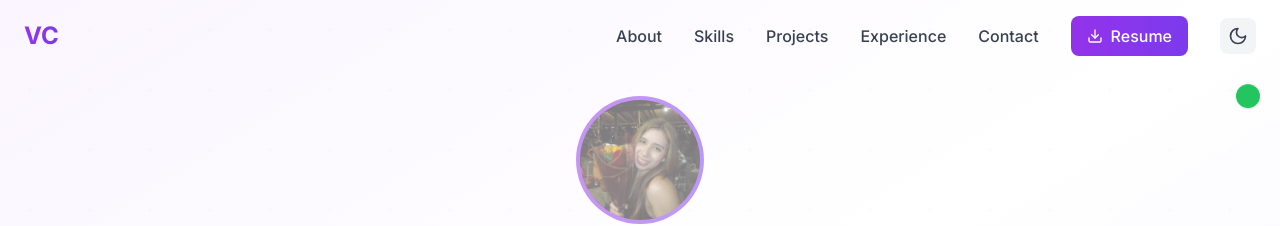
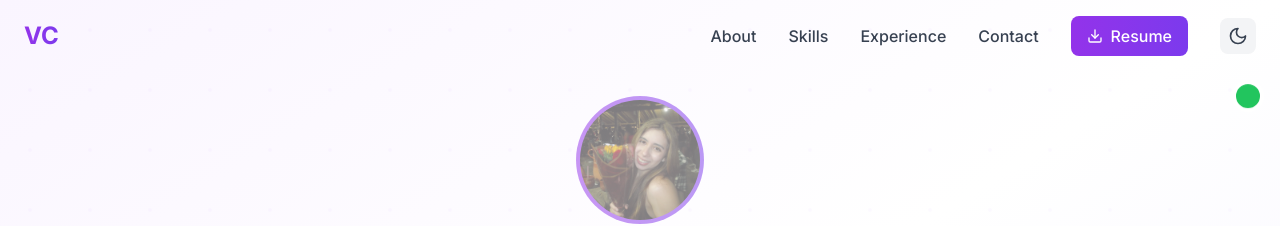
Before and after one commit to vanecuevar98/Vanessaportafolio, a React (Vite) app: page / in a window 1280 px wide. Shown: the top 226 px of the page. Built offline with nearby package versions, Linux system fonts and the light colour scheme.

Commit message:
Delete Projects in nav bar

```diff
--- a/src/components/Footer.tsx
+++ b/src/components/Footer.tsx
@@ -7,7 +7,6 @@ const Footer: React.FC = () => {
   const quickLinks = [
     { label: 'About', href: '#about' },
     { label: 'Skills', href: '#skills' },
-    { label: 'Projects', href: '#projects' },
     { label: 'Experience', href: '#experience' },
     { label: 'Contact', href: '#contact' }
   ];
--- a/src/components/Header.tsx
+++ b/src/components/Header.tsx
@@ -26,7 +26,6 @@ const Header: React.FC = () => {
   const navItems = [
     { label: 'About', id: 'about' },
     { label: 'Skills', id: 'skills' },
-    { label: 'Projects', id: 'projects' },
     { label: 'Experience', id: 'experience' },
     { label: 'Contact', id: 'contact' },
   ];
```
